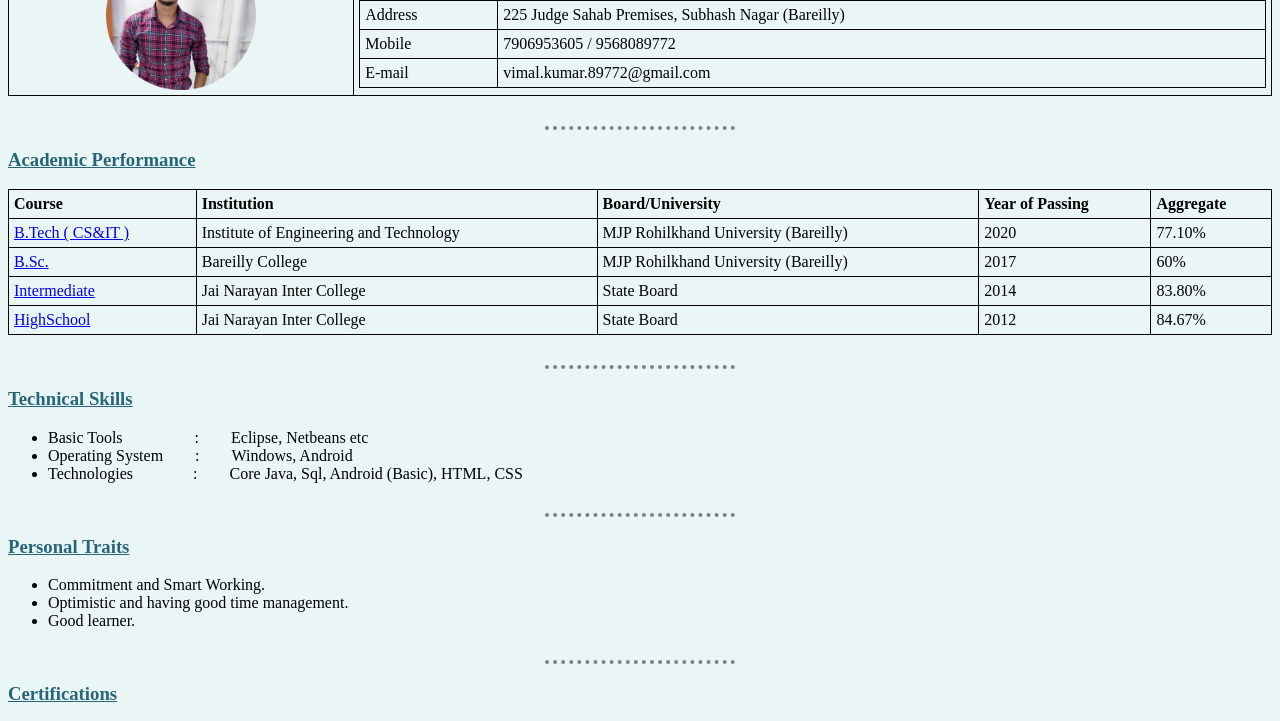
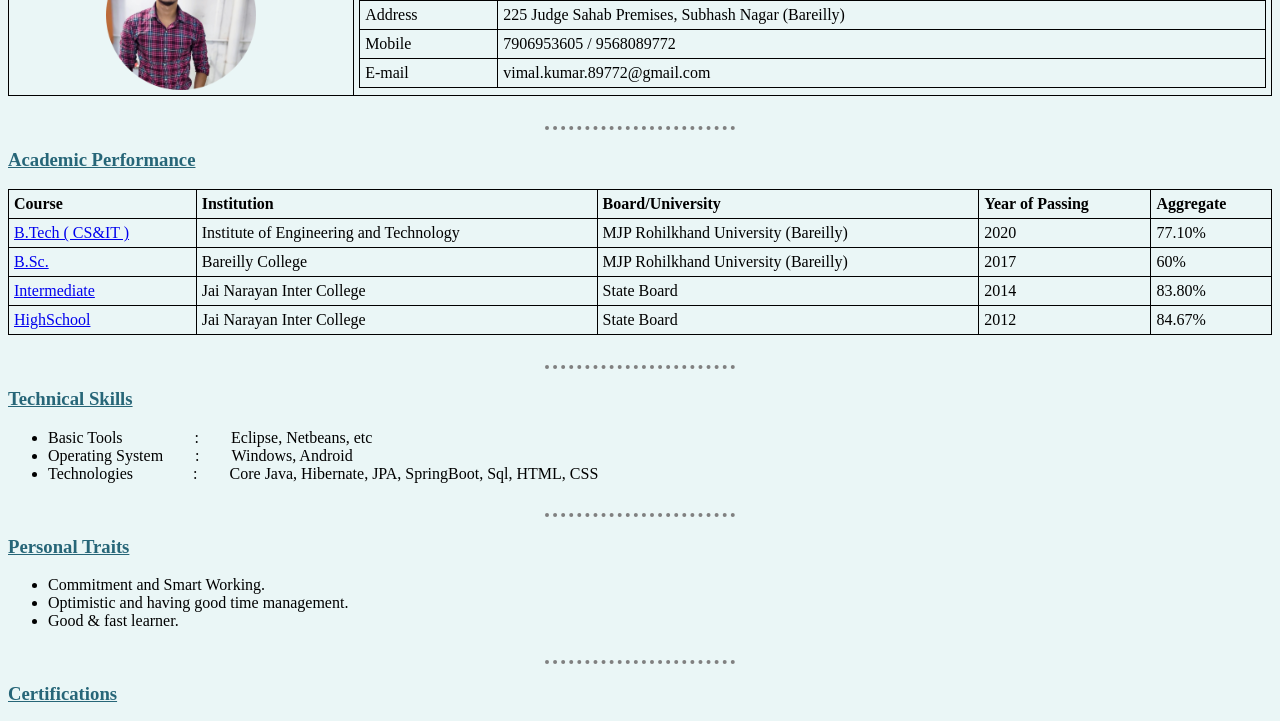
Before and after one commit to Vimalkumar1997/CV, a plain HTML site: page index.html in a window 1280 px wide. Shown: the part 74-795 px from the top of the page. Drawn offline with Linux system fonts and the light colour scheme.

Commit message:
Update index.html

```diff
--- a/index.html
+++ b/index.html
@@ -123,9 +123,9 @@
 
     <h3><u>Technical Skills</u></h3>
     <ul>
-        <li>Basic Tools&ensp; &ensp; &ensp;&ensp;&ensp; &ensp; &ensp;:&ensp; &ensp; &ensp;Eclipse, Netbeans etc</li>
+        <li>Basic Tools&ensp; &ensp; &ensp;&ensp;&ensp; &ensp; &ensp;:&ensp; &ensp; &ensp;Eclipse, Netbeans, etc</li>
         <li>Operating System&ensp; &ensp; &ensp;:&ensp; &ensp; &ensp;Windows, Android</li>
-        <li>Technologies&ensp; &ensp; &ensp;&ensp;&ensp; &ensp;:&ensp; &ensp; &ensp;Core Java, Sql, Android (Basic), HTML, CSS</li>
+        <li>Technologies&ensp; &ensp; &ensp;&ensp;&ensp; &ensp;:&ensp; &ensp; &ensp;Core Java, Hibernate, JPA, SpringBoot, Sql, HTML, CSS</li>
     </ul>
     <hr>
 
@@ -133,7 +133,7 @@
     <ul>
         <li>Commitment and Smart Working. </li>
         <li>Optimistic and having good time management.</li>
-        <li>Good learner.</li>
+        <li>Good & fast learner.</li>
     </ul>
     <hr>
     <h3><u>Certifications</u></h3>
@@ -156,6 +156,7 @@
         <li>I have been selected in <strong>Pie Infocomm Pvt Ltd</strong> as <em>Junior Software Developer</em>. </li>
         <li>I have been selected in <strong>BYJU’S</strong> as <em>Business Development Associate</em>.</li>
         <li>I have been selected in <strong>Optimus Information India Pvt Ltd</strong>as <em>Software Developer</em>.</li>
+        <li>I have been selected in <strong>Capgemini India Pvt Ltd</strong>as <em>Software Engineer</em>.</li>
     </ul>
     <hr>
 
```
